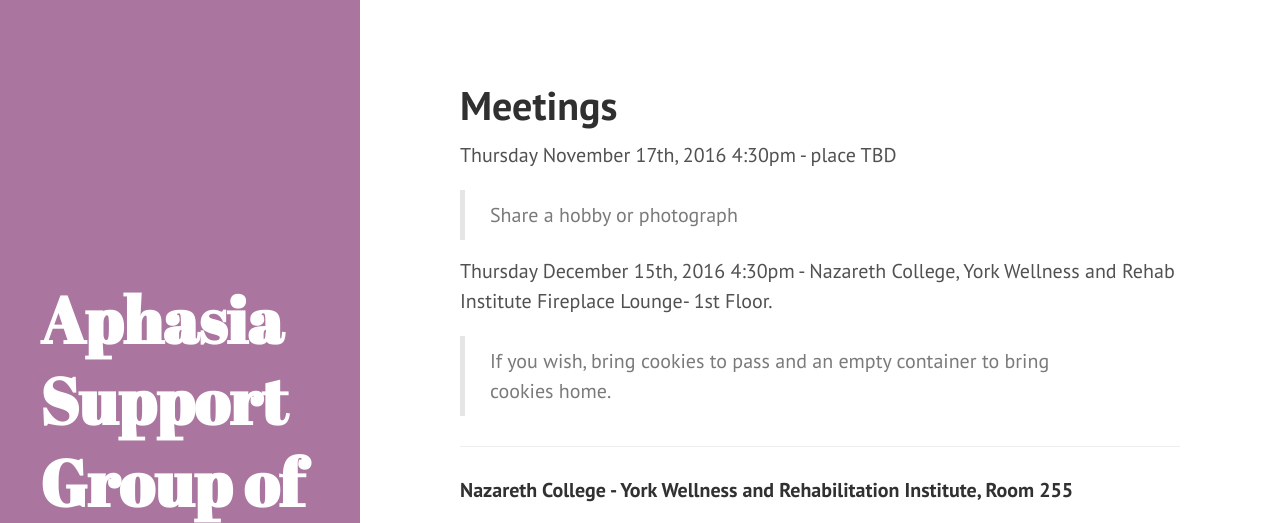
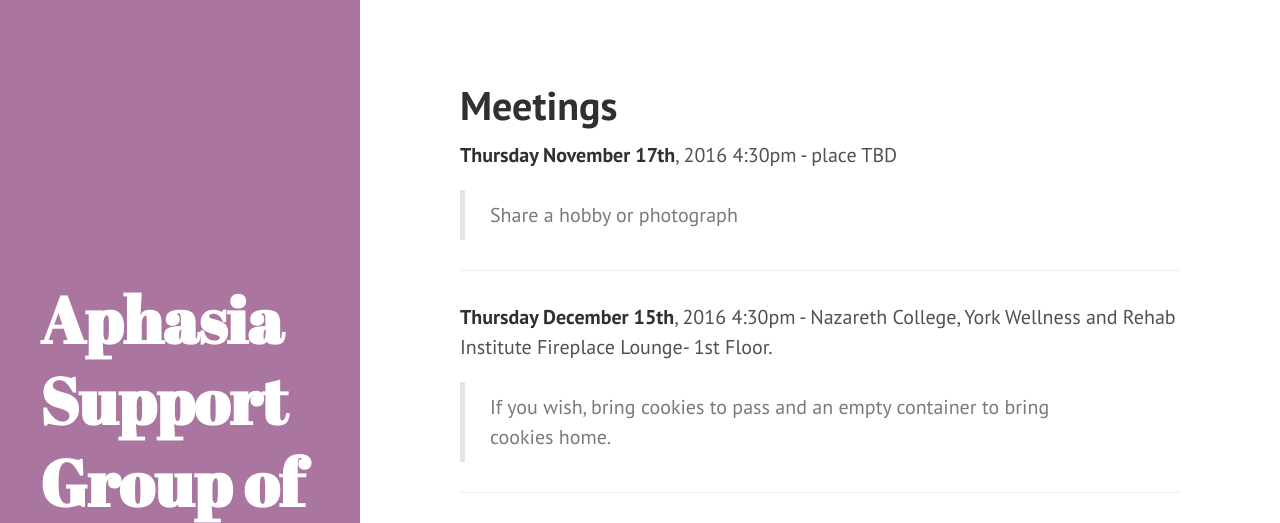
Before and after one commit to reustonium/asgor-web, a Jekyll site: the page built from meetings.md, in a window 1280 px wide and 1049 px high, cut to the strip 0-523 px from the top of the window. Built offline with Jekyll 4.4.1, drawn with Linux system fonts in a browser that asks for light colours; nearby versions of some CDN libraries.

Commit message:
Add moar style

```diff
--- a/meetings.md
+++ b/meetings.md
@@ -4,11 +4,12 @@ title: Meetings
 ---
 
 
-Thursday November 17th, 2016 4:30pm - place TBD
+**Thursday November 17th**, 2016 4:30pm - place TBD
 
 > Share a hobby or photograph
 
-Thursday December 15th, 2016 4:30pm - Nazareth College, York Wellness and Rehab Institute Fireplace Lounge- 1st Floor.
+<hr>
+**Thursday December 15th**, 2016 4:30pm - Nazareth College, York Wellness and Rehab Institute Fireplace Lounge- 1st Floor.
 
 > If you wish, bring cookies to pass and an empty container to bring cookies home.
 
```
